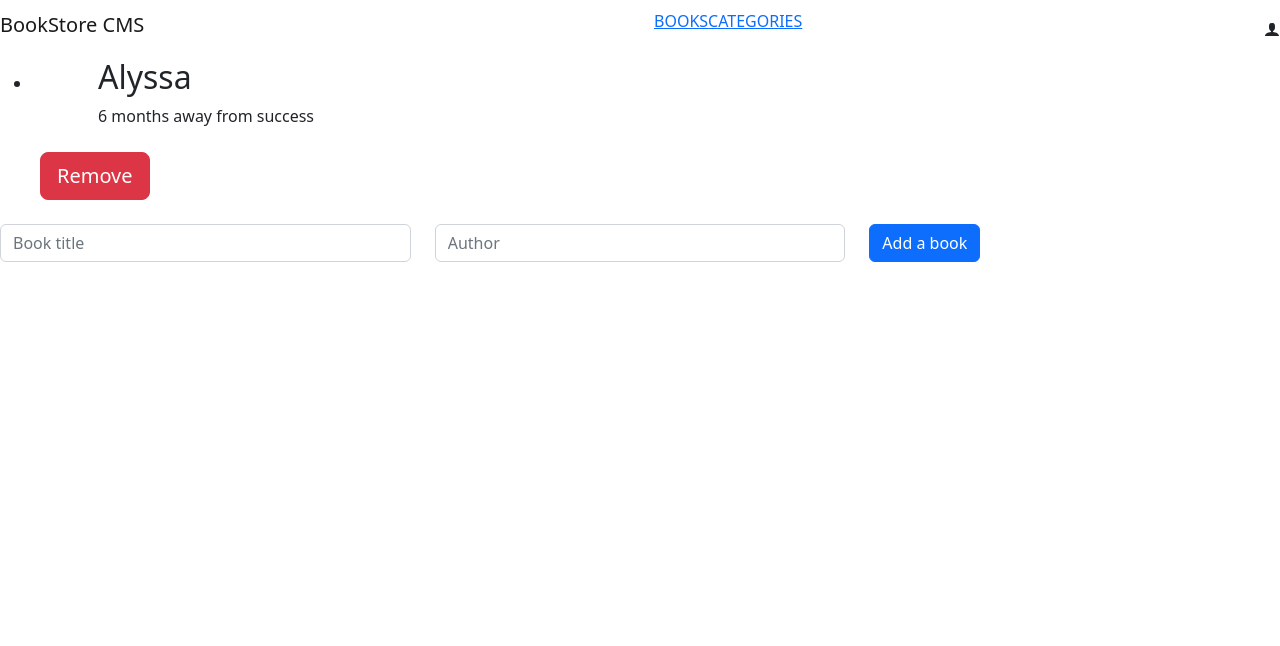
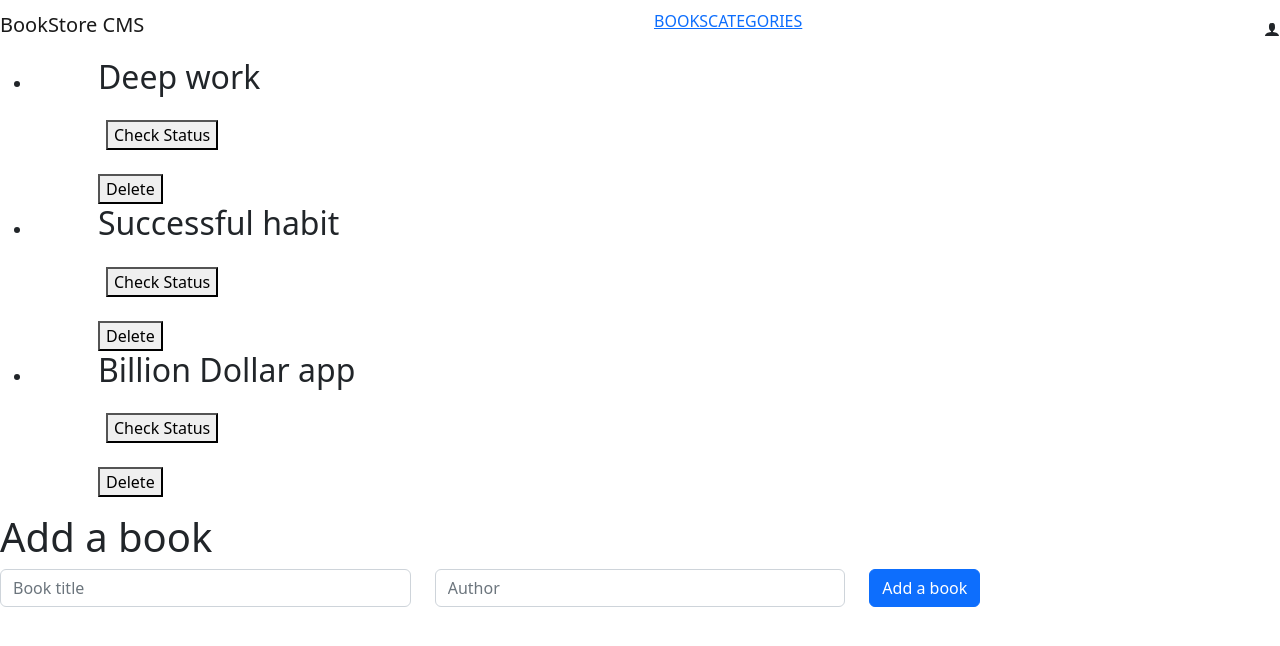
Before and after one commit to soesandarwin2201/Book_Store_React_Project, a React (Create React App) app: page / in a window 1280 px wide. Shown: the top 646 px of the page. Built offline with nearby package versions, Linux system fonts and the light colour scheme.

Commit message:
using usedispaatch and useselector method the connect the react with redux

```diff
--- a/package.json
+++ b/package.json
@@ -16,6 +16,7 @@
     "react-router-dom": "^6.4.5",
     "react-scripts": "5.0.1",
     "redux": "^4.2.0",
+    "uuidv4": "^6.2.13",
     "web-vitals": "^2.1.4"
   },
   "scripts": {
--- a/src/components/Books.jsx
+++ b/src/components/Books.jsx
@@ -1,26 +1,22 @@
-import React, { Component } from 'react';
+import React from 'react';
 import Book from './book';
 import Form from './From';
+import { useSelector } from 'react-redux';
 
-class Books extends Component {
- state = {
-  title : 'Alyssa',
-  author : '6 months away from success'
- }
- render() {
+const Books = () => {
+  const books = useSelector((state) => state.books);
   return (
     <>
       <ul className='books'>
-        <li>
-          <Book title={this.state.title} author={this.state.author} />
-        </li>
-
-        <button className='btn btn-danger btn-lg m-2'>Remove</button>
+        {books.map((book) => (
+          <li key={book.id} >
+            <Book book={book} />
+          </li>
+        ))}
       </ul>
       <Form />
     </>
   );
- }
-}
+};
 
 export default Books;
--- a/src/components/Categories.jsx
+++ b/src/components/Categories.jsx
@@ -1,11 +1,26 @@
 import React, { Component } from 'react';
+import { useDispatch , useSelector } from 'react-redux';
+import { completeStatus } from '../redux/categories/categories';
 
-class Categories extends Component {
- render() {
+const Categories = () => {
+  const status = useSelector((check) => check.status);
+  console.log(status);
+  const dispatch = useDispatch();
+
   return (
-   <button>Check Status </button>
+    <>
+      <button
+        type='button'
+        className='btn-sm btn-primary m-2'
+        onClick={() => {
+          dispatch(completeStatus());
+        }}
+      >
+        Check Status{' '}
+      </button>
+      <p>{status}</p>
+    </>
   );
- }
-}
+};
 
 export default Categories;
--- a/src/components/From.jsx
+++ b/src/components/From.jsx
@@ -1,24 +1,59 @@
-import React, { Component } from 'react';
+import React, { useState } from 'react';
+import { useDispatch } from 'react-redux';
+import { bookAdded } from '../redux/books/books';
+const Form = () => {
+  const dispatch = useDispatch();
+  const [book, setBook] = useState({ title: '', author: '' });
 
-class Form extends Component {
-  render() {
+  const submitHandler = (e) => {
+    e.preventDefault();
+    const newBook = {
+      ...book,
+      id: Math.random().toString(36).substring(2),
+    };
+    dispatch(bookAdded(newBook));
+    setBook({
+      title: '',
+      author: '',
+    });
+  }
+
+  const onchangeHandler = (e) => {
+    setBook({
+      ...book,
+      [e.target.name]: e.target.value,
+    });
+  };
+
   return (
     <>
-        <h1></h1>
-        <form>
-          <div class='row'>
-            <div class='col'>
+      <h1>Add a book</h1>
+      <form onSubmit={submitHandler}>
+        <div className='row'>
+          <div className='col'>
             <input
               type='text'
-                class='form-control'
+              className='form-control'
               placeholder='Book title'
+              name='title'
+              value={book.title}
+              required
+              onChange={onchangeHandler}
             />
           </div>
-            <div class='col'>
-              <input type='text' class='form-control' placeholder='Author' />
+          <div className='col'>
+            <input
+              type='text'
+              className='form-control'
+              placeholder='Author'
+              name='author'
+              value={book.author}
+              required
+              onChange={onchangeHandler}
+            />
           </div>
-            <div class='col'>
-              <button type='submit' class='btn btn-primary mb-2'>
+          <div className='col'>
+            <button type='submit' className='btn btn-primary mb-2'>
               Add a book
             </button>
           </div>
@@ -26,7 +61,6 @@ class Form extends Component {
       </form>
     </>
   );
-  }
-}
+};
 
 export default Form;
--- a/src/components/book.jsx
+++ b/src/components/book.jsx
@@ -1,18 +1,28 @@
 import React, { Component } from 'react';
+import { useDispatch } from 'react-redux';
+import { bookRemoved } from '../redux/books/books';
+import PropTypes from 'prop-types';
+import Categories from './Categories';
 
-class Book extends Component {
+const Book = ({book}) => {
+  const dispatch = useDispatch();
 
- render() {
-  const { title , author } = this.props;
   return (
     <>
-    <section className="container">
-     <h2>{title}</h2>
-     <p>{author}</p>
-    </section>
+      <section className='container'>
+        <h2>{book.title}</h2>
+        <p>{book.author}</p>
+        <Categories />
+       <button onClick={() => {dispatch(bookRemoved(book.id))}}>Delete</button>
+      </section>
     </>
   );
- }
 }
 
+Book.prototype = {
+  title : PropTypes.string.isRequired,
+  author : PropTypes.string.isRequired,
+  id: PropTypes.string.isRequired
+};
+
 export default Book;
--- a/src/index.js
+++ b/src/index.js
@@ -9,10 +9,9 @@ import store from './redux/configureStore';
 
 const root = ReactDOM.createRoot(document.getElementById('root'));
 root.render(
-  <>
-    <Provider store={store} />
+    <Provider store={store} >
     <BrowserRouter>
       <App />
     </BrowserRouter>
-  </>,
+    </Provider>
 );
--- a/src/redux/books/books.js
+++ b/src/redux/books/books.js
@@ -1,16 +1,32 @@
 /* eslint-disable */
 const ADD_BOOK = 'bookAdded';
 const REMOVE_BOOK = 'bookRemoved';
-const booksArray = [];
+const booksArray = [
+  {
+    id: '1',
+    title : 'Deep work',
+    Author : 'Soe Sandar Win'
+  },
+  {
+    id: '2',
+    title : 'Successful habit',
+    Author : 'Soe Moe Naing'
+  },
+  {
+    id:'3',
+    title : 'Billion Dollar app',
+    Author : 'Alyssa'
+  },
+];
 
 export const bookAdded = (book) => ({
   type: ADD_BOOK,
-  payload: book,
+  payload: book ,
 });
 
 export const bookRemoved = (id) => ({
   type: REMOVE_BOOK,
-  payload: id,
+  id,
 });
 
 const bookReducer = (state = booksArray, action) => {
@@ -18,9 +34,9 @@ const bookReducer = (state = booksArray, action) => {
     return [...state, action.payload];
   }
   if (action.type === REMOVE_BOOK) {
-    return [...state.filter((book) => book.id !== action.id)];
+    return state.filter((book) => book.id !== action.id);
   }
   return state;
 };
 
-export default bookReducer;
+ export default bookReducer;
--- a/src/redux/categories/categories.js
+++ b/src/redux/categories/categories.js
@@ -1,7 +1,6 @@
 /* eslint-disable */
 const STATUS = 'status';
 const categoriesArray = [];
-
 
 const statusReducer = (state = categoriesArray, action) => {
   if (action.type === STATUS) {
--- a/src/redux/configureStore.js
+++ b/src/redux/configureStore.js
@@ -4,8 +4,8 @@ import bookReducer from './books/books';
 import statusReducer from './categories/categories';
 
 const reducer = combineReducers({
-  bookReducer,
-  statusReducer,
+   books : bookReducer,
+   status : statusReducer,
 });
 
 const store = configureStore({ reducer });
```
Also changed, not shown: 1 other file (tests, documents, lock files or other folders). Lines whose indentation alone changed are shown as unchanged.
